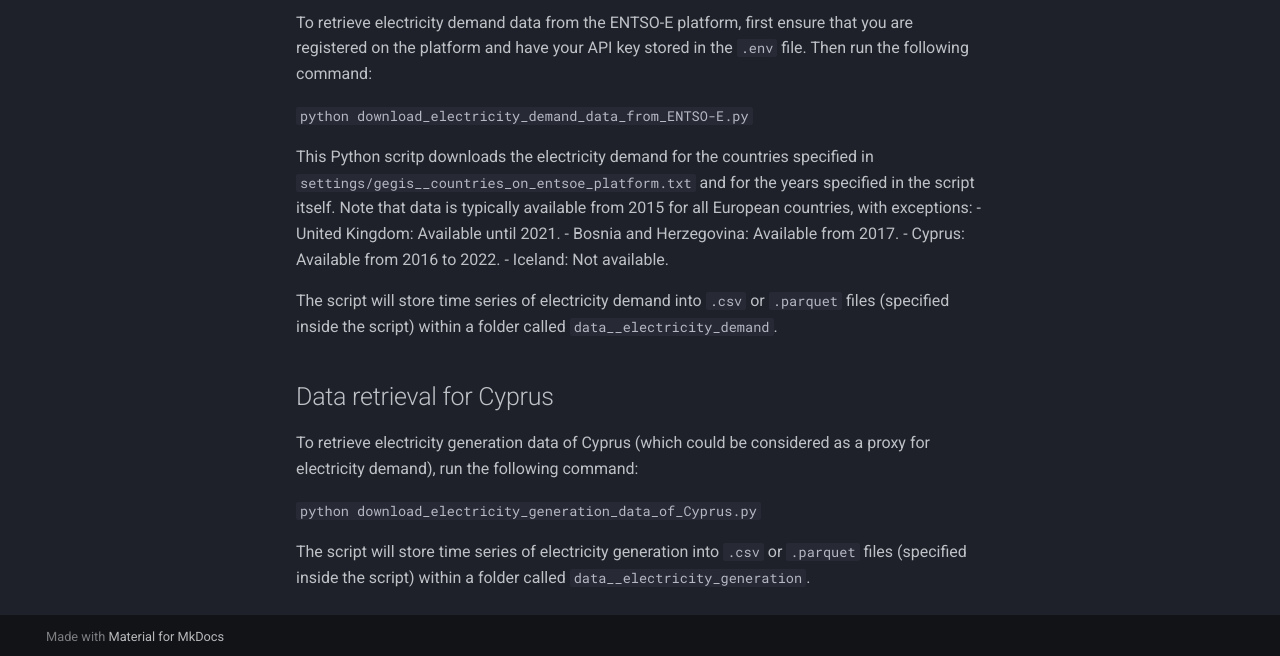
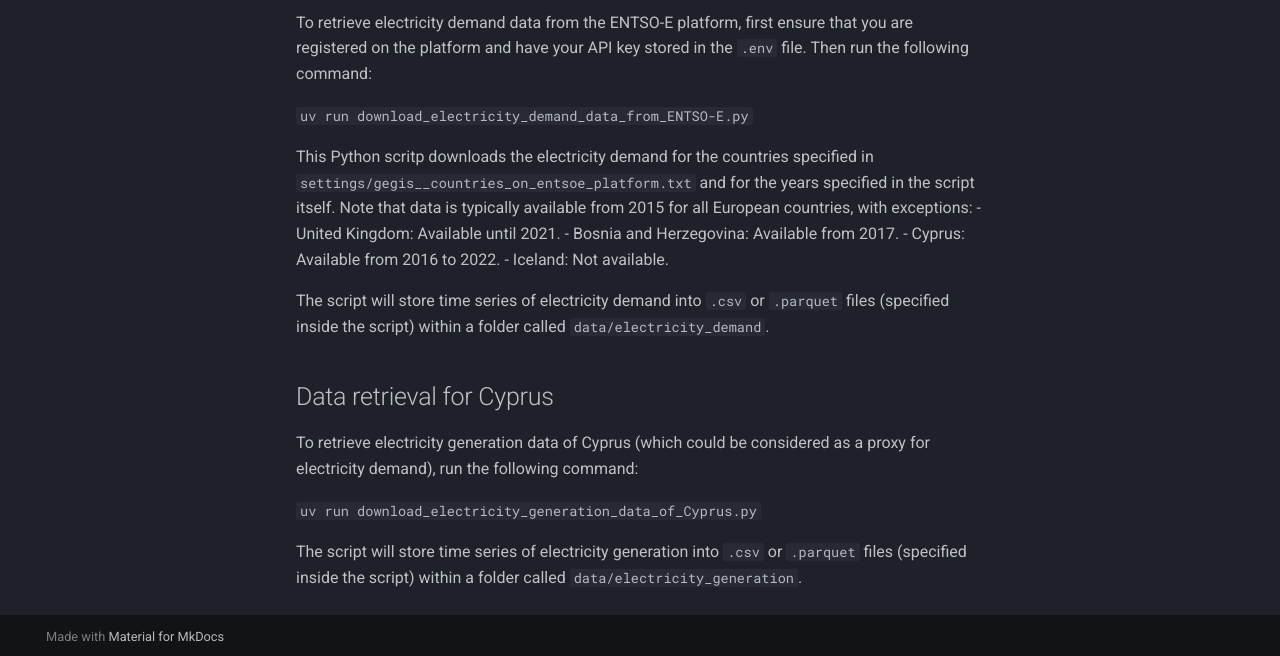
Before and after one commit to open-energy-transition/electric-demand-data, an MkDocs documentation site: the page built from docs/electricity_demand_retrieval.md, in a window 1280 px wide and 971 px high. Shown: the part 312-968 px from the top of the window. Built offline with MkDocs 1.6.1 and Material for MkDocs 9.7.7, drawn with Linux system fonts in a browser that asks for light colours.

````diff
--- a/docs/electricity_demand_retrieval.md
+++ b/docs/electricity_demand_retrieval.md
@@ -5,7 +5,7 @@ This document provides instructions on how to retrieve electricity demand data f
 ## Data retrieval from ENTSO-E
 To retrieve electricity demand data from the ENTSO-E platform, first ensure that you are registered on the platform and have your API key stored in the `.env` file. Then run the following command:
 
-```python download_electricity_demand_data_from_ENTSO-E.py```
+```uv run download_electricity_demand_data_from_ENTSO-E.py```
 
 This Python scritp downloads the electricity demand for the countries specified in `settings/gegis__countries_on_entsoe_platform.txt` and for the years specified in the script itself. Note that data is typically available from 2015 for all European countries, with exceptions:
 - United Kingdom: Available until 2021.
@@ -13,11 +13,11 @@ This Python scritp downloads the electricity demand for the countries specified
 - Cyprus: Available from 2016 to 2022.
 - Iceland: Not available.
 
-The script will store time series of electricity demand into `.csv` or `.parquet` files (specified inside the script) within a folder called `data__electricity_demand`.
+The script will store time series of electricity demand into `.csv` or `.parquet` files (specified inside the script) within a folder called `data/electricity_demand`.
 
 ## Data retrieval for Cyprus
 To retrieve electricity generation data of Cyprus (which could be considered as a proxy for electricity demand), run the following command:
 
-```python download_electricity_generation_data_of_Cyprus.py```
+```uv run download_electricity_generation_data_of_Cyprus.py```
 
-The script will store time series of electricity generation into `.csv` or `.parquet` files (specified inside the script) within a folder called `data__electricity_generation`.
+The script will store time series of electricity generation into `.csv` or `.parquet` files (specified inside the script) within a folder called `data/electricity_generation`.
````
